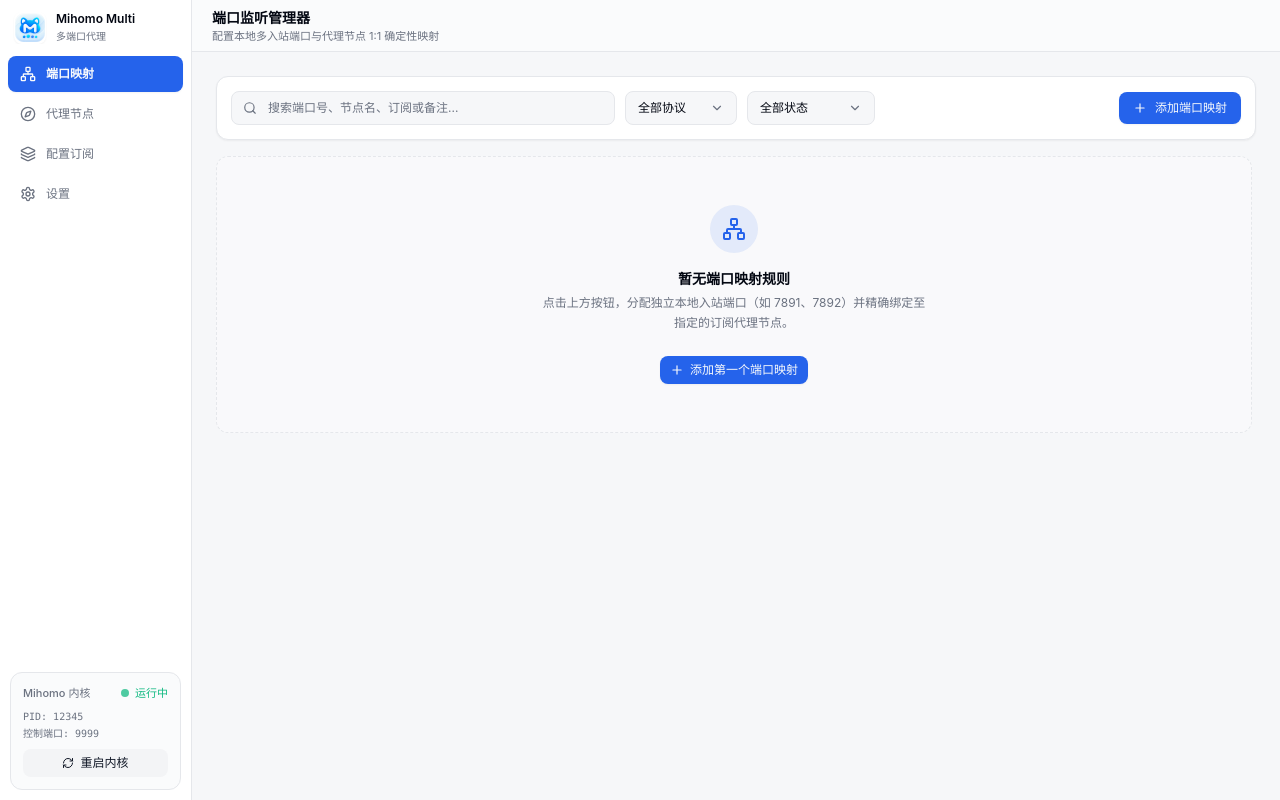
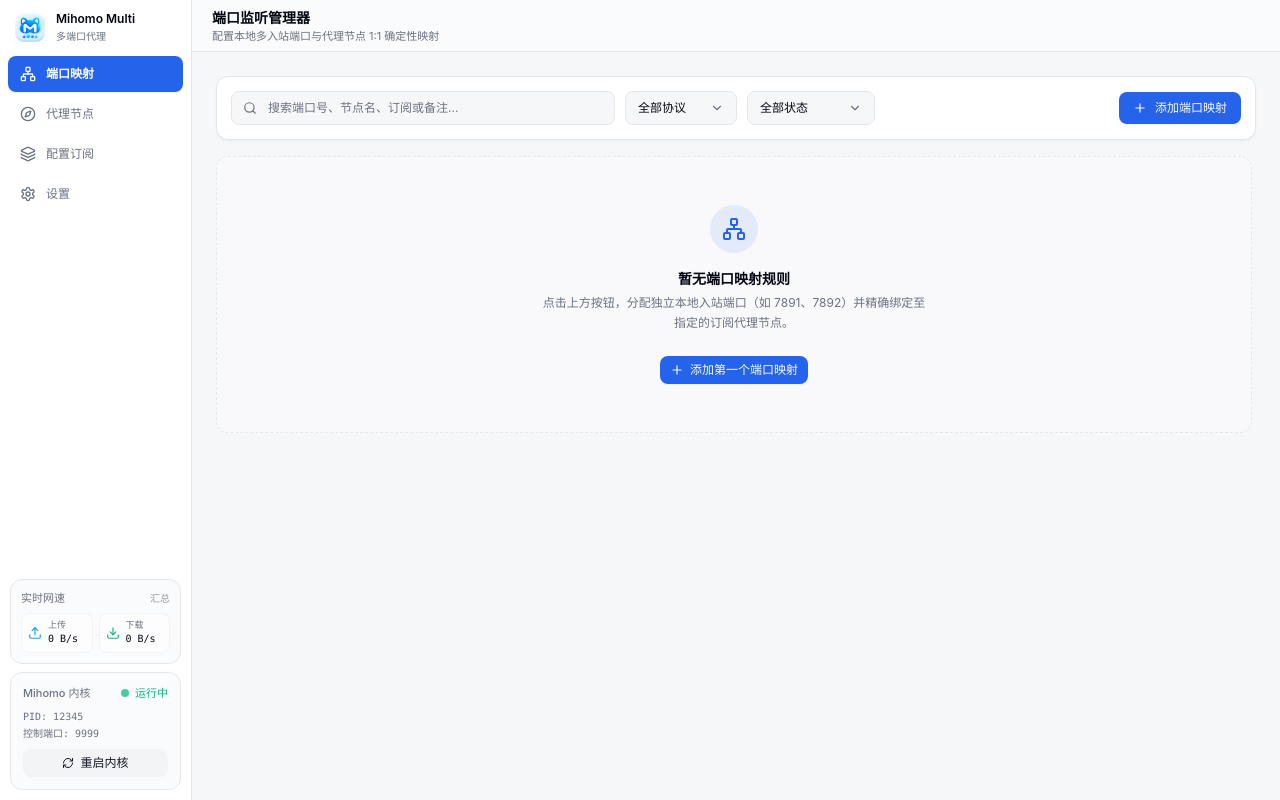
Before and after one commit to ygq-future/mihomo-multi, a React (Vite) app: page / in a window 1280 px wide. Built offline with nearby package versions, Linux system fonts and the light colour scheme; no server answers.

Commit message:
feat: 支持侧边栏实时总网速监控与内核 DNS 并发优化

```diff
--- a/src/components/layout/Sidebar.tsx
+++ b/src/components/layout/Sidebar.tsx
@@ -1,8 +1,18 @@
-import { Compass, Layers, Network, RefreshCw, Settings } from 'lucide-react'
+import {
+  Compass,
+  Download,
+  Layers,
+  Network,
+  RefreshCw,
+  Settings,
+  Upload,
+} from 'lucide-react'
 import type React from 'react'
 import appLogo from '../../../src-tauri/icons/icon.png'
 import { type TabType, useAppStore } from '../../stores/appStore'
 import { Button } from '../common'
+import { useTraffic } from '../../hooks/useTraffic'
+import { formatCompactTraffic, formatTraffic } from '../../utils/traffic'
 
 const navItems: { id: TabType; label: string; icon: React.ElementType }[] = [
   { id: 'ports', label: '端口映射', icon: Network },
@@ -24,6 +34,11 @@
 
   const isRunning = coreStatus?.running ?? false
   const activeIndex = navItems.findIndex((item) => item.id === activeTab)
+  const traffic = useTraffic(
+    isRunning,
+    coreStatus?.controllerPort,
+    coreStatus?.secret,
+  )
 
   return (
     <aside
@@ -118,9 +133,76 @@
         </nav>
       </div>
 
-      {/* Core Supervisor Status Widget */}
+      {/* Bottom Section: Traffic Widget + Core Supervisor Widget */}
+      <div className="flex flex-col">
+        {/* 1. 实时网速独立盒子 */}
         {sidebarCollapsed ? (
-        <div className="p-2 m-2 rounded-xl border border-border bg-background/50 flex flex-col items-center gap-2">
+          <div
+            className="p-1.5 mx-2 mb-2 rounded-xl border border-border bg-background/50 flex flex-col items-center gap-1 cursor-help select-none"
+            title={`实时汇总网速\n总上传: ${formatTraffic(traffic.up)}\n总下载: ${formatTraffic(traffic.down)}`}
+          >
+            {/* 上传：上下结构 */}
+            <div className="flex flex-col items-center w-full py-0.5">
+              <Upload className="w-3 h-3 text-sky-500 shrink-0 mb-0.5" />
+              <span className="font-mono text-[10px] text-foreground font-medium leading-none text-center">
+                {formatCompactTraffic(traffic.up)}
+              </span>
+            </div>
+
+            <div className="w-4/5 h-px bg-border/40" />
+
+            {/* 下载：上下结构 */}
+            <div className="flex flex-col items-center w-full py-0.5">
+              <Download className="w-3 h-3 text-emerald-500 shrink-0 mb-0.5" />
+              <span className="font-mono text-[10px] text-foreground font-medium leading-none text-center">
+                {formatCompactTraffic(traffic.down)}
+              </span>
+            </div>
+          </div>
+        ) : (
+          <div className="p-2.5 mx-2.5 mb-2 rounded-xl border border-border bg-background/50 space-y-1.5 select-none">
+            <div className="flex items-center justify-between text-[11px] text-muted-foreground">
+              <span className="font-medium">实时网速</span>
+              <span className="text-[10px] text-muted-foreground/70 font-mono">
+                汇总
+              </span>
+            </div>
+            <div className="grid grid-cols-2 gap-1.5">
+              <div
+                className="p-1.5 rounded-lg bg-card/60 border border-border/40 flex items-center gap-1.5 min-w-0"
+                title={`总上传网速: ${formatTraffic(traffic.up)}`}
+              >
+                <Upload className="w-3.5 h-3.5 text-sky-500 shrink-0" />
+                <div className="min-w-0 flex-1">
+                  <div className="text-[9px] text-muted-foreground leading-none">
+                    上传
+                  </div>
+                  <div className="font-mono text-[10px] text-foreground font-medium truncate mt-0.5">
+                    {formatTraffic(traffic.up)}
+                  </div>
+                </div>
+              </div>
+              <div
+                className="p-1.5 rounded-lg bg-card/60 border border-border/40 flex items-center gap-1.5 min-w-0"
+                title={`总下载网速: ${formatTraffic(traffic.down)}`}
+              >
+                <Download className="w-3.5 h-3.5 text-emerald-500 shrink-0" />
+                <div className="min-w-0 flex-1">
+                  <div className="text-[9px] text-muted-foreground leading-none">
+                    下载
+                  </div>
+                  <div className="font-mono text-[10px] text-foreground font-medium truncate mt-0.5">
+                    {formatTraffic(traffic.down)}
+                  </div>
+                </div>
+              </div>
+            </div>
+          </div>
+        )}
+
+        {/* 2. 内核控制独立盒子 */}
+        {sidebarCollapsed ? (
+          <div className="p-2 mx-2 mb-2 rounded-xl border border-border bg-background/50 flex flex-col items-center gap-2">
             <div
               className="flex items-center justify-center cursor-help py-1"
               title={`Mihomo 内核: ${isRunning ? '运行中' : '已停止'}${
@@ -153,7 +235,7 @@
             />
           </div>
         ) : (
-        <div className="p-3 m-2.5 rounded-xl border border-border bg-background/50 space-y-2">
+          <div className="p-3 mx-2.5 mb-2.5 rounded-xl border border-border bg-background/50 space-y-2">
             <div className="flex items-center justify-between">
               <span className="text-[11px] font-medium text-muted-foreground truncate">
                 Mihomo 内核
@@ -197,6 +279,7 @@
             </Button>
           </div>
         )}
+      </div>
     </aside>
   )
 }
--- /dev/null
+++ b/src/hooks/useTraffic.ts
@@ -0,0 +1,100 @@
+import { useEffect, useRef, useState } from 'react'
+
+export interface TrafficData {
+  up: number
+  down: number
+}
+
+/**
+ * 订阅 Mihomo 内核的 /traffic 实时流量 WebSocket
+ * @param running 内核是否运行中
+ * @param port 控制器端口 (如 9999)
+ * @param secret 控制器密钥
+ */
+export function useTraffic(
+  running: boolean,
+  port?: number,
+  secret?: string,
+): TrafficData {
+  const [traffic, setTraffic] = useState<TrafficData>({ up: 0, down: 0 })
+  const wsRef = useRef<WebSocket | null>(null)
+  const reconnectTimeoutRef = useRef<number | null>(null)
+
+  useEffect(() => {
+    // 内核未运行或无端口时清零并关闭已有连接
+    if (!running || !port) {
+      if (wsRef.current) {
+        wsRef.current.close()
+        wsRef.current = null
+      }
+      if (reconnectTimeoutRef.current) {
+        clearTimeout(reconnectTimeoutRef.current)
+        reconnectTimeoutRef.current = null
+      }
+      setTraffic({ up: 0, down: 0 })
+      return
+    }
+
+    let isDisposed = false
+
+    const connect = () => {
+      if (isDisposed) return
+
+      try {
+        const tokenParam = secret ? `?token=${encodeURIComponent(secret)}` : ''
+        const url = `ws://127.0.0.1:${port}/traffic${tokenParam}`
+        const ws = new WebSocket(url)
+        wsRef.current = ws
+
+        ws.onmessage = (event) => {
+          if (isDisposed) return
+          try {
+            const data = JSON.parse(event.data)
+            setTraffic({
+              up: typeof data.up === 'number' ? data.up : 0,
+              down: typeof data.down === 'number' ? data.down : 0,
+            })
+          } catch {
+            // 忽略非标准消息
+          }
+        }
+
+        ws.onerror = () => {
+          // 遇到异常关闭连接，由 onclose 触发重连
+          if (ws.readyState === WebSocket.OPEN) {
+            ws.close()
+          }
+        }
+
+        ws.onclose = () => {
+          wsRef.current = null
+          if (!isDisposed) {
+            // 内核仍在运行中时，2 秒后尝试重连
+            reconnectTimeoutRef.current = window.setTimeout(connect, 2000)
+          }
+        }
+      } catch {
+        if (!isDisposed) {
+          reconnectTimeoutRef.current = window.setTimeout(connect, 2000)
+        }
+      }
+    }
+
+    connect()
+
+    return () => {
+      isDisposed = true
+      if (reconnectTimeoutRef.current) {
+        clearTimeout(reconnectTimeoutRef.current)
+        reconnectTimeoutRef.current = null
+      }
+      if (wsRef.current) {
+        wsRef.current.close()
+        wsRef.current = null
+      }
+      setTraffic({ up: 0, down: 0 })
+    }
+  }, [running, port, secret])
+
+  return traffic
+}
--- /dev/null
+++ b/src/utils/traffic.ts
@@ -0,0 +1,50 @@
+/**
+ * 格式化流量速率
+ * @param bytesPerSec 每秒字节数
+ * @returns 友好展示格式，例如 "12.4 KB/s", "1.5 MB/s"
+ */
+export function formatTraffic(bytesPerSec: number): string {
+  if (!bytesPerSec || bytesPerSec < 0 || Number.isNaN(bytesPerSec)) {
+    return '0 B/s'
+  }
+
+  const units = ['B/s', 'KB/s', 'MB/s', 'GB/s', 'TB/s']
+  let val = bytesPerSec
+  let unitIndex = 0
+
+  while (val >= 1024 && unitIndex < units.length - 1) {
+    val /= 1024
+    unitIndex++
+  }
+
+  // 小于 10 则保留一位小数，大于等于 10 则保留一位或四舍五入
+  if (unitIndex === 0) {
+    return `${Math.round(val)} B/s`
+  }
+  return `${val.toFixed(val < 10 ? 1 : 0)} ${units[unitIndex]}`
+}
+
+/**
+ * 侧边栏收缩模式下的极简紧凑格式化
+ * @param bytesPerSec 每秒字节数
+ * @returns 极简展示格式，例如 "0B", "12K", "1.5M", "2G"
+ */
+export function formatCompactTraffic(bytesPerSec: number): string {
+  if (!bytesPerSec || bytesPerSec < 0 || Number.isNaN(bytesPerSec)) {
+    return '0B'
+  }
+
+  if (bytesPerSec < 1024) {
+    return `${Math.round(bytesPerSec)}B`
+  }
+  if (bytesPerSec < 1024 * 1024) {
+    const kb = bytesPerSec / 1024
+    return `${kb.toFixed(kb < 10 ? 1 : 0)}K`
+  }
+  if (bytesPerSec < 1024 * 1024 * 1024) {
+    const mb = bytesPerSec / (1024 * 1024)
+    return `${mb.toFixed(mb < 10 ? 1 : 0)}M`
+  }
+  const gb = bytesPerSec / (1024 * 1024 * 1024)
+  return `${gb.toFixed(gb < 10 ? 1 : 0)}G`
+}
```
Also changed, not shown: 1 other file (tests, documents, lock files or other folders). Lines whose indentation alone changed are shown as unchanged.
